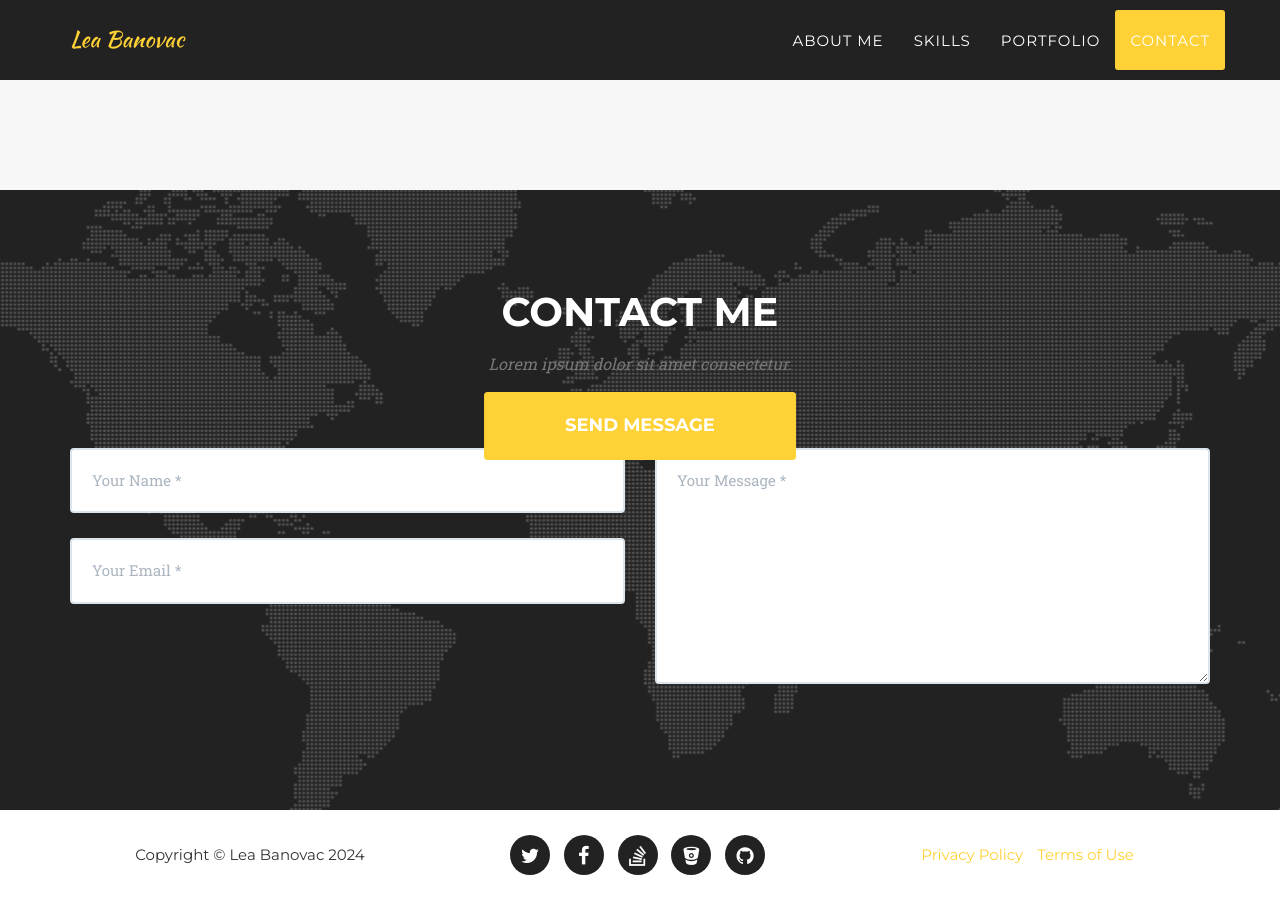
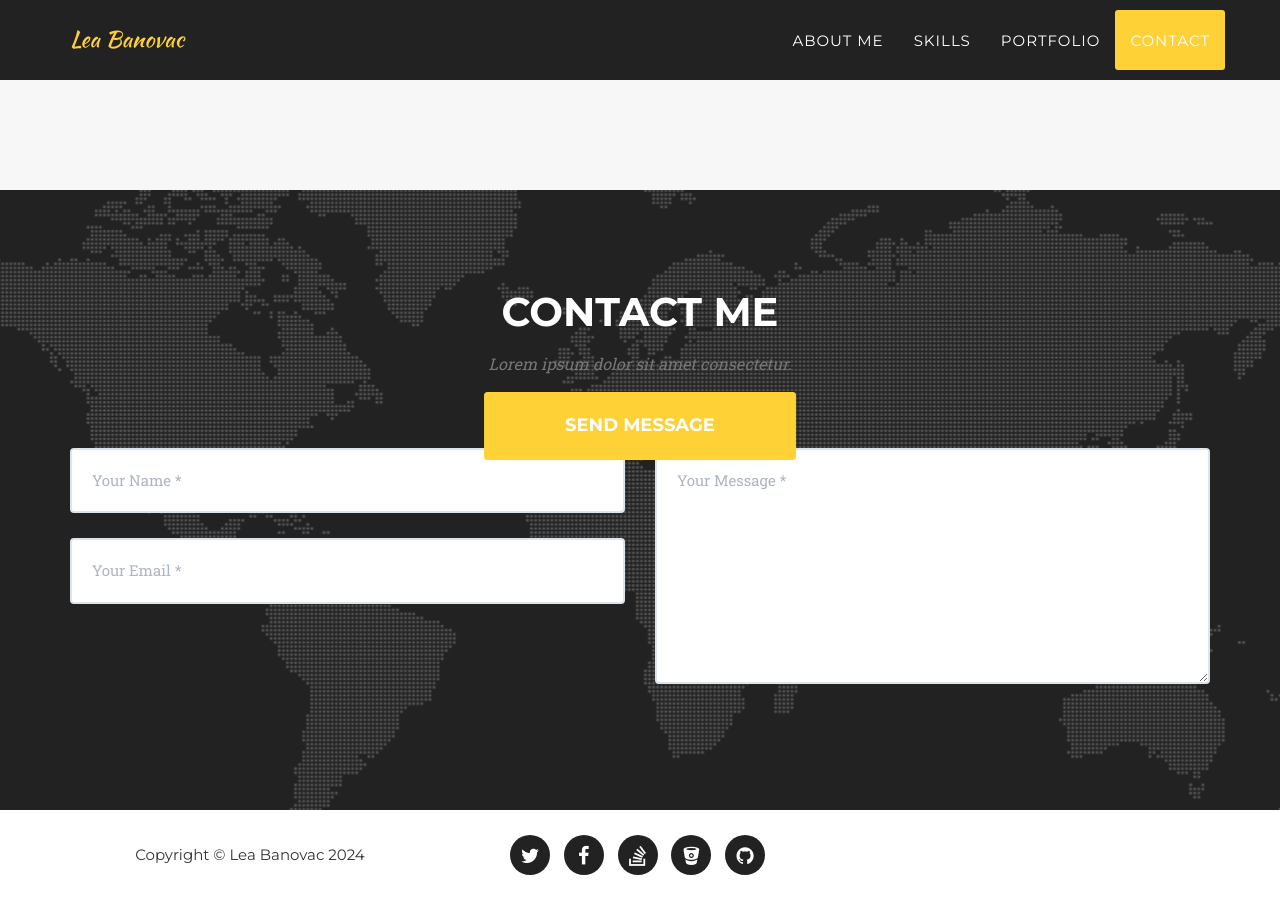
Before and after one commit to leabanovac224055/leabanovac224055.github.io, a Jekyll site: the page built from index.html, in a window 1280 px wide and 900 px high, scrolled down 3918 px. Built offline with Jekyll 4.4.1, drawn with Linux system fonts in a browser that asks for light colours; some web fonts are replaced.

Commit message:
Update footer.html

```diff
--- a/_includes/footer.html
+++ b/_includes/footer.html
@@ -13,12 +13,6 @@
                     </ul>
                 </div>
                 <div class="col-md-4">
-                    <ul class="list-inline quicklinks">
-                        <li><a href="#">Privacy Policy</a>
-                        </li>
-                        <li><a href="#">Terms of Use</a>
-                        </li>
-                    </ul>
                 </div>
             </div>
         </div>
```
